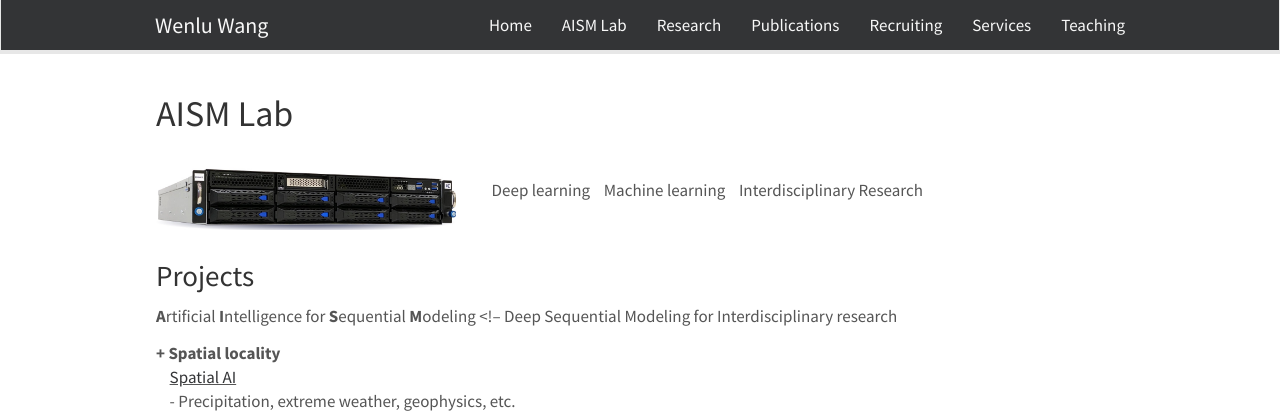
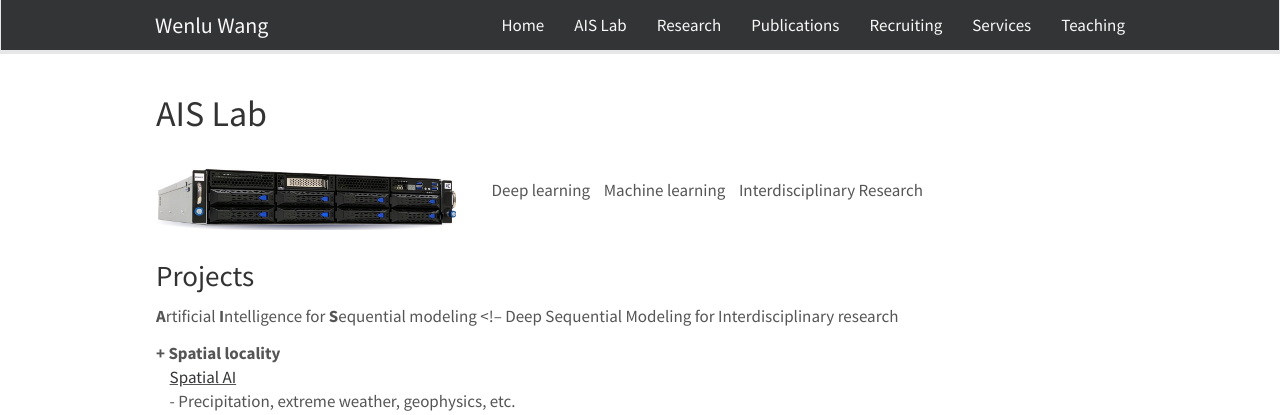
Before and after one commit to WENLU-W/WENLU-W.github.io, a Jekyll site: the page built from docs/_pages/team.md, in a window 1280 px wide and 900 px high. Shown: the top 415 px of the window. Built offline with Jekyll 4.4.1, drawn with Linux system fonts in a browser that asks for light colours; nearby versions of some CDN libraries.

Commit message:
update lab name

```diff
--- a/docs/_includes/header.html
+++ b/docs/_includes/header.html
@@ -13,7 +13,7 @@
 	<div class="collapse navbar-collapse" id="navbar-collapse-1">
 	  <ul class="nav navbar-nav navbar-right">
 		<li><a href="{{ site.url }}{{ site.baseurl }}/">Home</a></li>
-		<li><a href="{{ site.url }}{{ site.baseurl }}/ailab">AISM Lab</a></li>
+		<li><a href="{{ site.url }}{{ site.baseurl }}/ailab">AIS Lab</a></li>
 		<li><a href="{{ site.url }}{{ site.baseurl }}/research">Research</a></li>
 		<li><a href="{{ site.url }}{{ site.baseurl }}/publications">Publications</a></li>
 		<li><a href="{{ site.url }}{{ site.baseurl }}/recruit">Recruiting</a></li>
--- a/docs/_pages/team.md
+++ b/docs/_pages/team.md
@@ -1,12 +1,12 @@
 ---
-title: "AISM Lab"
+title: "AIS Lab"
 layout: gridlay
 excerpt: "Lab info"
 sitemap: false
 permalink: /ailab/
 ---
 
-## AISM Lab
+## AIS Lab
 
 <a href="https://wenlu-w.github.io/">
         <img src="{{ site.url }}{{ site.baseurl }}/images/AIserver.jpeg" style="width: 300px; box-shadow: none">
@@ -16,7 +16,7 @@ Deep learning &nbsp;&nbsp; Machine learning &nbsp;&nbsp; Interdisciplinary Resea
 
 ### Projects
 
-<b>A</b>rtificial <b>I</b>ntelligence for <b>S</b>equential <b>M</b>odeling
+<b>A</b>rtificial <b>I</b>ntelligence for <b>S</b>equential modeling
 <!--
 Deep Sequential Modeling for Interdisciplinary research
 
```
Also changed, not shown: docs/_pages/home.md (+1 -1 lines).
